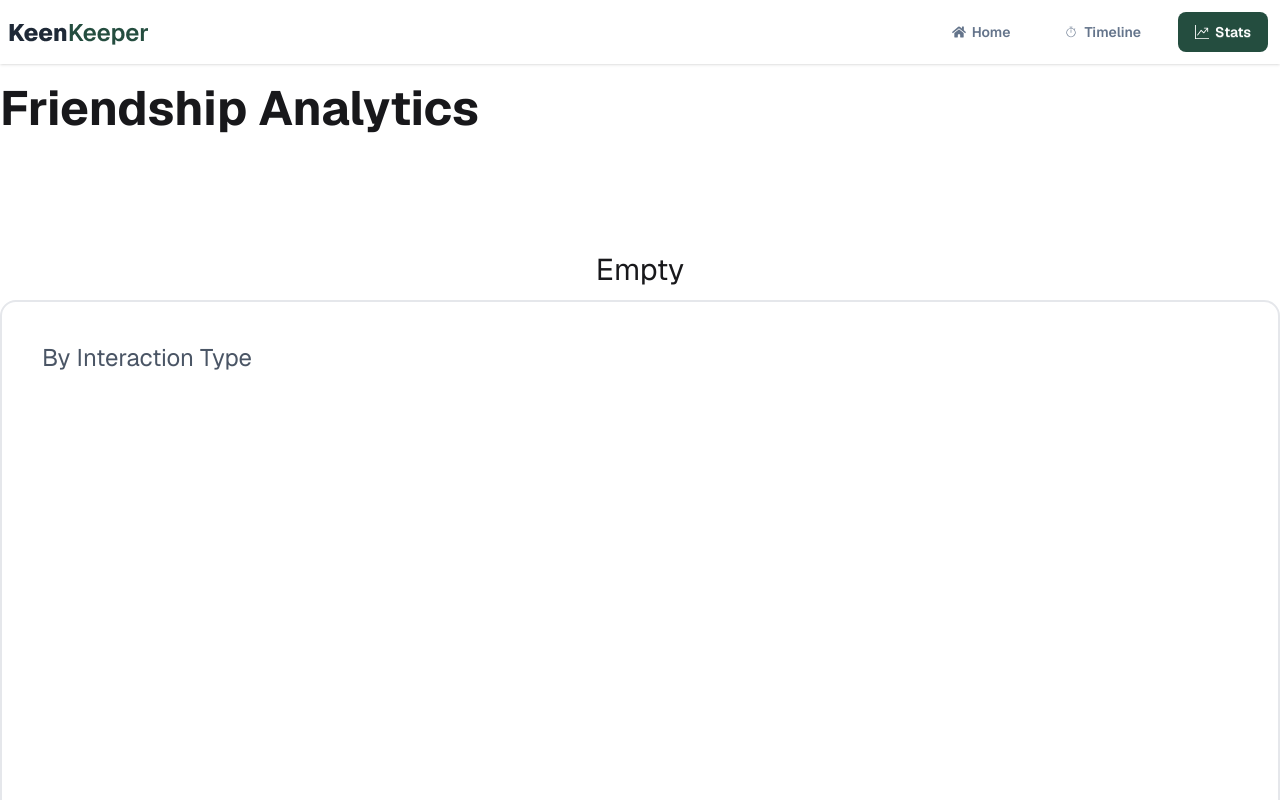
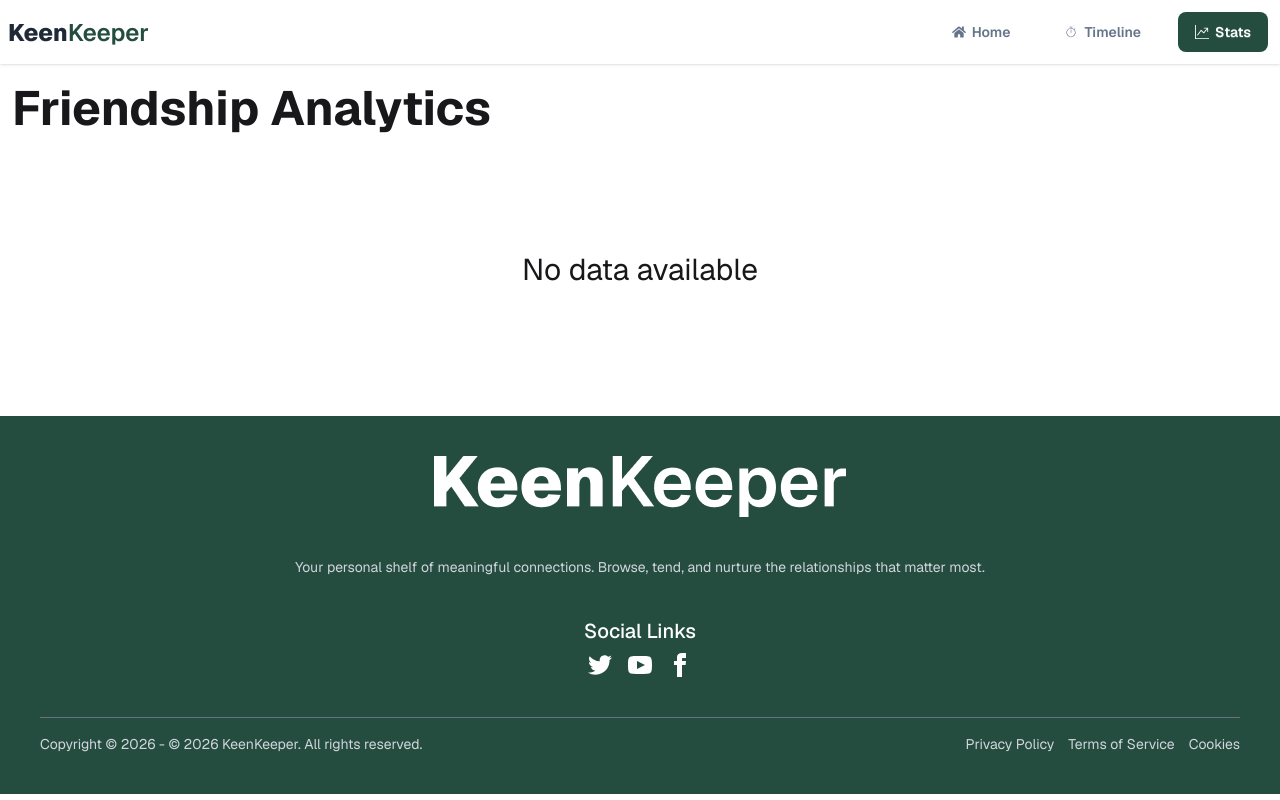
Before and after one commit to with-ph-b13/a-7, a React (Vite) app: page /stats in a window 1280 px wide. Shown: the top 800 px of the page. Built offline with nearby package versions, Linux system fonts and the light colour scheme.

Commit message:
fixed some logic in graphs

```diff
--- a/src/pages/Stats/Stats.jsx
+++ b/src/pages/Stats/Stats.jsx
@@ -3,10 +3,10 @@ import { Legend, Pie, PieChart, Tooltip } from 'recharts';
 import { FriendsContext } from '../../context/FriendsProvider';
 const Stats = () => {
 
-    const {call}=useContext(FriendsContext);
-    const callData=call.filter(callInfo=>callInfo.type === "Call");
-    const textData=call.filter(textInfo=>textInfo.type === "Text");
-    const videoData=call.filter(videoInfo=>videoInfo.type === "Video");
+  const { call } = useContext(FriendsContext);
+  const callData = call.filter(callInfo => callInfo.type === "Call");
+  const textData = call.filter(textInfo => textInfo.type === "Text");
+  const videoData = call.filter(videoInfo => videoInfo.type === "Video");
 
   const data = [
     { name: 'Calls', value: callData.length, fill: '#244D3F' },
@@ -17,15 +17,16 @@ const Stats = () => {
 
 
   return (
-        <div className='container mx-auto'>
+    <div className='container mx-auto px-3'>
       <h1 className='font-bold text-5xl mt-5'>Friendship Analytics</h1>
 
       {
         call.length === 0 && <div className="text-center mt-30">
-              <h1 className='text-3xl'>Empty</h1>
+          <h1 className='text-3xl'>No data available</h1>
         </div>
       }
-            <div className="border-2 border-gray-200 rounded-2xl p-10 mt-3">
+      {
+        call.length >= 1 && <div className="border-2 border-gray-200 rounded-2xl p-10 mt-3">
 
           <h1 className='text-gray-600 text-2xl'>By Interaction Type</h1>
           <div className="flex flex-col justify-center items-center mt-15">
@@ -45,11 +46,12 @@ const Stats = () => {
               />
               <Tooltip />
               <div className="mt-5">
-        <Legend/>
+                <Legend />
               </div>
             </PieChart>
           </div>
         </div>
+      }
     </div>
   );
 };
--- a/src/pages/TimeLine/TimeLine.jsx
+++ b/src/pages/TimeLine/TimeLine.jsx
@@ -7,15 +7,6 @@ import { LuPackageOpen } from 'react-icons/lu';
 const TimeLine = () => {
     const { call, setCall } = useContext(FriendsContext);
 
-    const handleNewToOldSort=()=>{
-        const newToOld=[...call].sort((a,b)=> {
-            console.log(a,b);
-
-            return new Date(b.date) - new Date(a.date)
-        })
-        setCall([...newToOld]);
-
-    }
 
 
 
@@ -25,7 +16,7 @@ const TimeLine = () => {
             <details className="dropdown mt-4">
                 <summary className="btn m-1">Filter timeline</summary>
                 <ul className="menu dropdown-content bg-base-100 rounded-box z-1 w-52 p-2 shadow-sm">
-                    <li onClick={()=>handleNewToOldSort()}><a>Oldest to Newest</a></li>
+                    <li><a>Oldest to Newest</a></li>
                     <li><a>Newest To Oldest</a></li>
                 </ul>
             </details>
```
Lines whose indentation alone changed are shown as unchanged.
